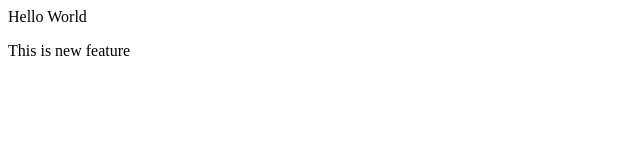
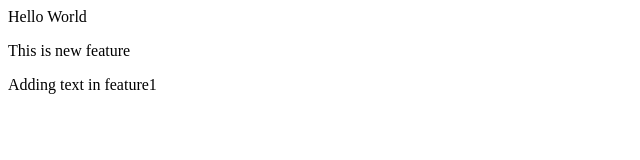
Before and after one commit to Mehar2004/firstRepo, a plain HTML site: page index.html in a window 1280 px wide. Shown: the whole page, without its empty margins (0-640 px from the left). Drawn offline with Linux system fonts and the light colour scheme.

Commit message:
changes in feature1

```diff
--- a/index.html
+++ b/index.html
@@ -1,2 +1,3 @@
 <p>Hello World</p>
 <p>This is new feature</p>
+<p>Adding text in feature1</p>
```
